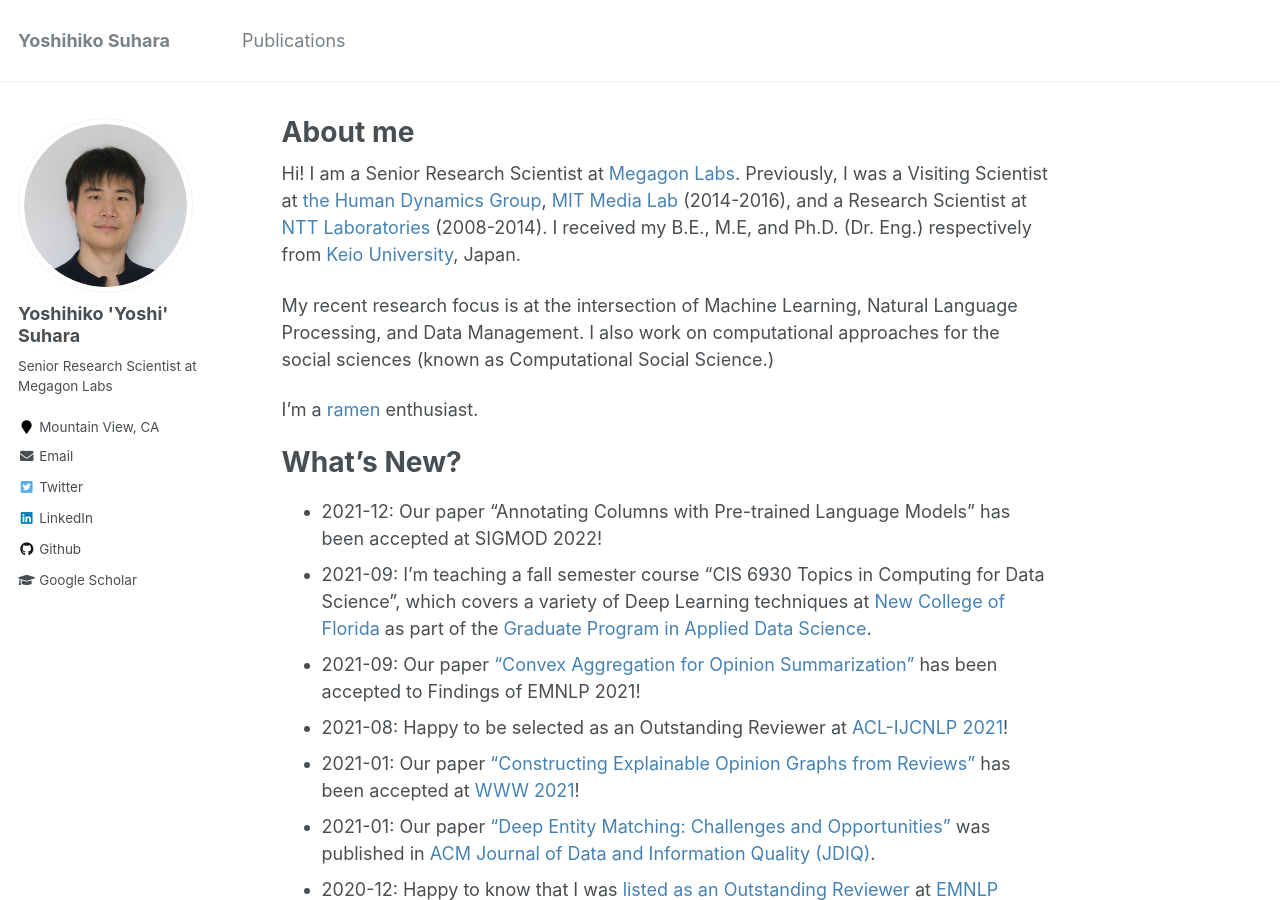
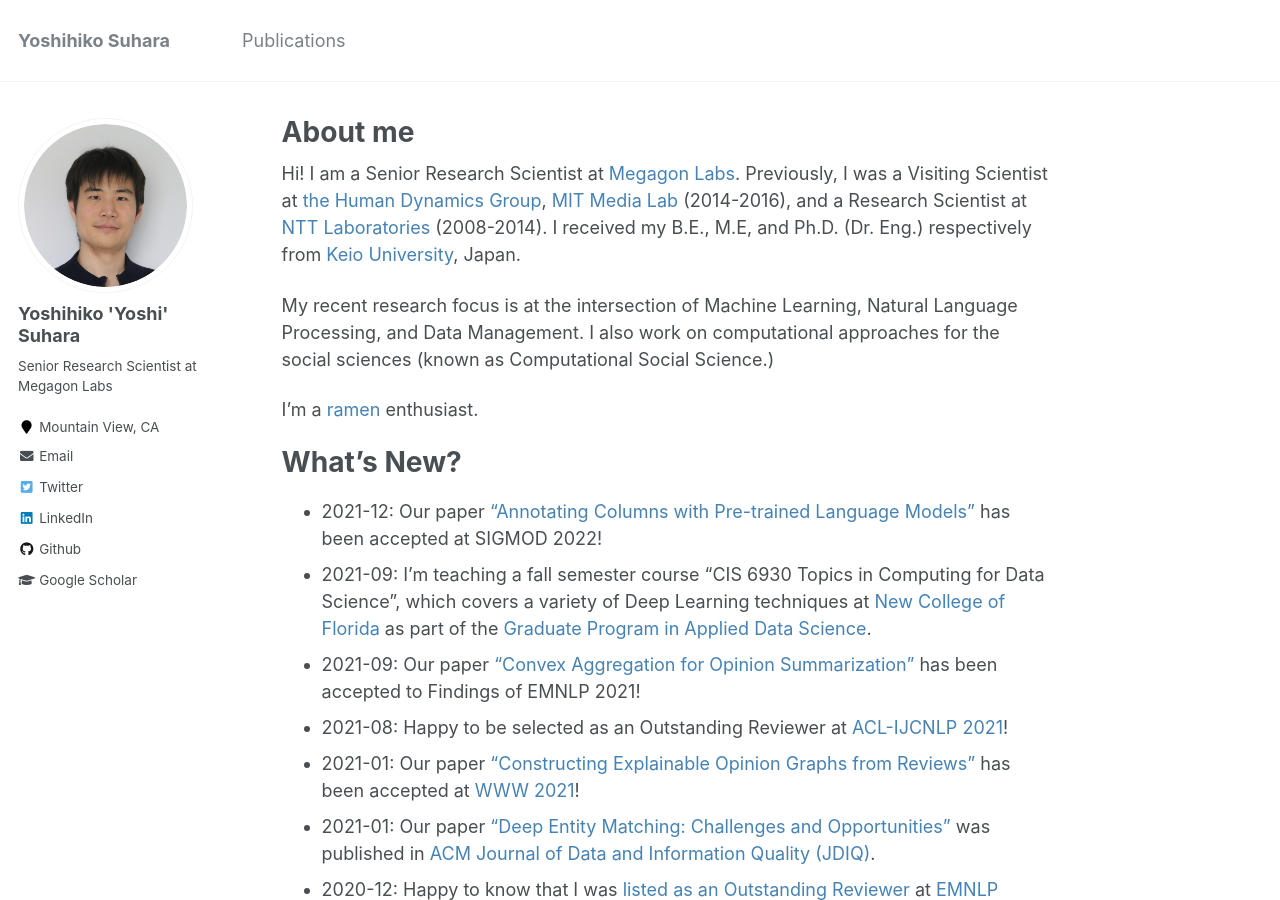
Before and after one commit to suhara/suhara.github.io, a Jekyll site: the page built from _pages/about.md, in a window 1280 px wide and 900 px high. Built offline with Jekyll 4.4.1, drawn with Linux system fonts in a browser that asks for light colours; part of the change alters nothing that is shown.

```diff
--- a/_pages/about.md
+++ b/_pages/about.md
@@ -18,7 +18,7 @@ I'm a [ramen](https://en.wikipedia.org/wiki/Ramen) enthusiast.
 
 What's New?
 ======
-- 2021-12: Our paper "Annotating Columns with Pre-trained Language Models" has been accepted at SIGMOD 2022!
+- 2021-12: Our paper ["Annotating Columns with Pre-trained Language Models"](https://arxiv.org/abs/2104.01785) has been accepted at SIGMOD 2022!
 - 2021-09: I'm teaching a fall semester course "CIS 6930 Topics in Computing for Data Science", which covers a variety of Deep Learning techniques at [New College of Florida](https://www.ncf.edu/) as part of the [Graduate Program in Applied Data Science](https://www.ncf.edu/academics/graduate-program/).
 - 2021-09: Our paper ["Convex Aggregation for Opinion Summarization"](https://arxiv.org/abs/2104.01371) has been accepted to Findings of EMNLP 2021!
 - 2021-08: Happy to be selected as an Outstanding Reviewer at [ACL-IJCNLP 2021](https://2021.aclweb.org/)!
@@ -40,7 +40,7 @@ Academic Service
 - **Program Commitee/Reviewer**
   - **Conference**: ARR, ACL, NAACL, EMNLP, EACL, AAAI, IJCAI, ICLR, CoNLL, *SEM, LREC
   - **Journal**: ACM Transactions (HEALTH, IMWUT, JDIQ), Computer Speech & Language, PLOS One
-  - **Outstanding Reviewer**: EMNLP 2020/2021, ACL-IJCAI 2021
+- **Outstanding Reviewer**: EMNLP 2020/2021, ACL-IJCAI 2021
 
 FAQ
 ======
```
